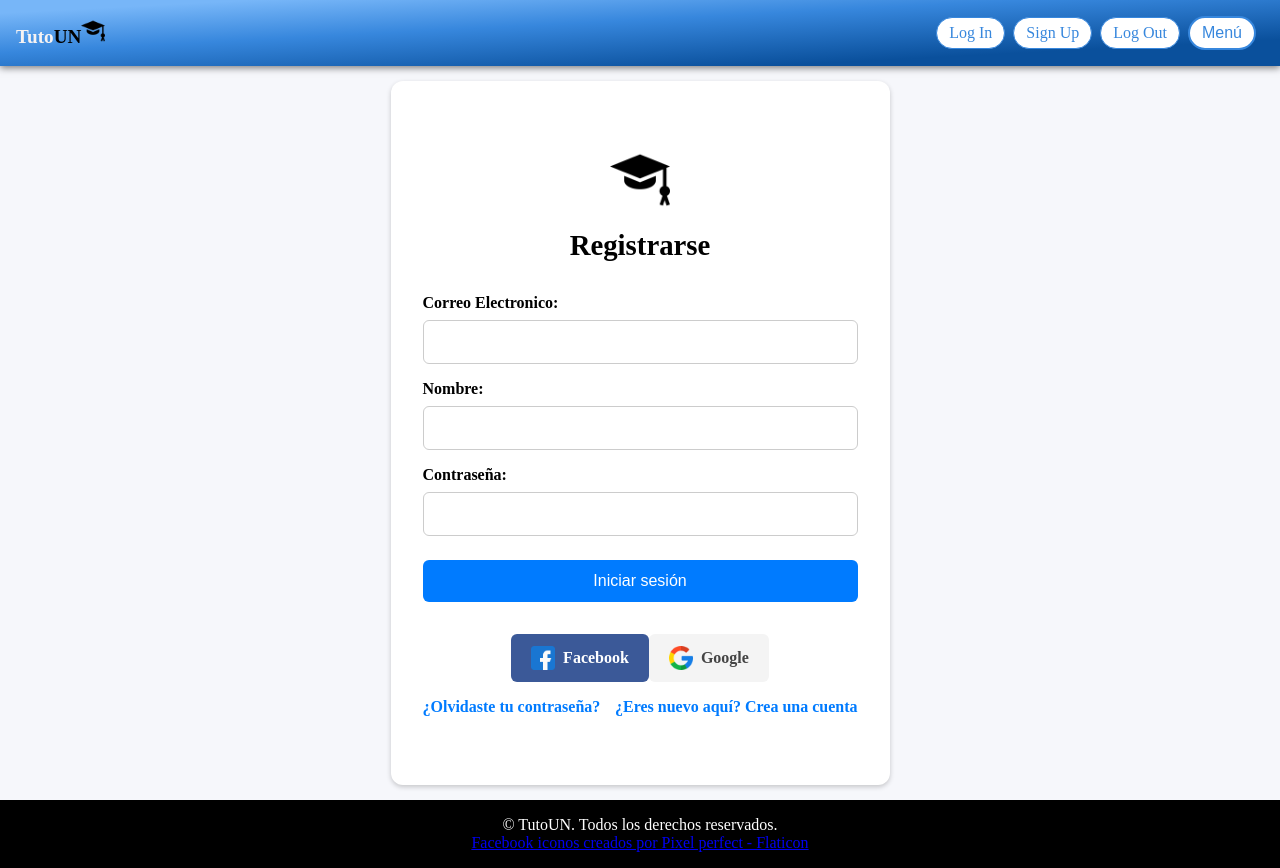
After one commit to federicoGuerrerot/ppi_10, a Django app: page /users/signup/ in a window 1280 px wide. The commit adds this page. Run offline with Django 4.2, Linux system fonts and the light colour scheme.

Commit message:
mejoras viastas

```diff
--- a/core/templates/core/base.html
+++ b/core/templates/core/base.html
@@ -137,7 +137,8 @@
 
         <div class="buttons">
             <a href="/users/login/" class="button">Log In</a>
-            <a href="/signup/" class="button">Sign Up</a>
+            <a href="/users/signup/" class="button">Sign Up</a>
+            <a href="/users/logout/" class="button">Log Out</a>
             <div class="dropdown">
                 <button class="dropdown-toggle">Menú</button>
                 <div class="dropdown-menu">
--- a/tutorias/templates/solicitarTutoria.html
+++ b/tutorias/templates/solicitarTutoria.html
@@ -99,10 +99,10 @@
         </select>
 
         <label for="Nombre">Tema o concepto a tratar:</label>
-        <textarea name="Nombre" id="Nombre" rows="3" required readonly></textarea>
+        <textarea name="Nombre" id="Nombre" rows="3" required></textarea>
 
         <label for="comentarios">Comentarios adicionales (opcional):</label>
-        <textarea name="comentarios" id="comentarios" rows="3" readonly></textarea>
+        <textarea name="comentarios" id="comentarios" rows="3"></textarea>
 
         <button class="envio">
             Enviar
--- a/tutorias/templates/tutorias.html
+++ b/tutorias/templates/tutorias.html
@@ -10,7 +10,12 @@
     {% for tutoria in listatutorias %}
 
     <div class="containerTutoria">
+        <label for="Tema">Tema:</label>
         <a href="{% url 'detalleTutoria' tutoria.id %}">
+            <h1>{{tutoria.Tema}}</h1>
+        </a>
+        <label for="Tema">Nombre:</label>
+        <a>
             <h1>{{tutoria.Nombre}}</h1>
         </a>
     </div>
--- a/tutorias/urls.py
+++ b/tutorias/urls.py
@@ -2,7 +2,7 @@ from django.urls import path
 from . import views
 
 urlpatterns = [
-    path('tutorias/<str:email>', views.tutorias, name='tutorias'),
+    path('tutorias/<str:id>', views.tutorias, name='tutorias'),
     path('detalle_tutoria/<str:tutoria_id>', views.detalle_tutoria, name='detalleTutoria'),
     path('solicitarTutoria/<str:emailtutor>/<str:emailestudiante>', views.solicitarTutoria, name='solicitarTutoria'),
     path('eliminar_tutoria/', views.eliminar_tutoria),
--- /dev/null
+++ b/users/templates/users/singup.html
@@ -0,0 +1,182 @@
+{% extends 'core/base.html' %}
+
+{% block title %}
+    Iniciar sesión - TutoUN
+{% endblock %}
+
+{% load static %}
+
+{% block content %}
+
+{% if messages %}
+    {% for message in messages %}
+        <p class="error-message">{{ message }}</p>
+    {% endfor %}
+{% endif %}
+
+    <style>
+        body {
+            background-color: #f6f7fb;
+        }
+
+        .login-icon {
+        width: 60px;
+        height: auto;
+        margin-bottom: 0px;
+    }
+        .login-container {
+            display: flex;
+            flex-direction: column;
+            align-items: center;
+            justify-content: center;
+            margin: 15px auto;
+            min-height: 80vh;
+            background-color: white;
+            max-width: 435px;
+            border-radius: 12px;
+            box-shadow: 0 2px 5px rgba(0, 0, 0, 0.2);
+            padding: 2rem;
+        }
+
+        h1 {
+            font-size: 1.8em;
+            margin-bottom: 1.5rem;
+        }
+
+        .login-container form {
+            display: flex;
+            flex-direction: column;
+            width: 100%;
+        }
+
+        .login-container label {
+            margin: 0.5rem 0;
+            font-weight: bold;
+        }
+
+        .login-container input {
+            margin-bottom: 0.5rem;
+            padding: 0.75rem;
+            border: 1px solid #ccc;
+            border-radius: 6px;
+            font-size: 16px;
+        }
+
+        .login-container button {
+            background-color: #007bff;
+            color: white;
+            border: none;
+            padding: 0.75rem;
+            cursor: pointer;
+            margin-bottom: 1rem;
+            margin-top: 1rem;
+            border-radius: 6px;
+            font-size: 16px;
+        }
+
+        .login-container button:hover {
+            background-color: #0056b3;
+        }
+
+        .social-login-buttons {
+            display: flex;
+            justify-content: space-between;
+            margin: 1rem 0;
+        }
+
+        .social-login-button {
+            display: flex;
+            align-items: center;
+            justify-content: center;
+            padding: 0.75rem 1.25rem;
+            text-decoration: none;
+            font-size: 16px;
+            font-weight: bold;
+            border-radius: 6px;
+            text-align: center;
+            vertical-align: middle;
+            cursor: pointer;
+            transition: background-color 0.2s;
+        }
+
+        .icon {
+            width: 24px;
+            height: auto;
+            margin-right: 8px;
+            vertical-align: middle;
+        }
+
+        .facebook-button {
+            color: white;
+            background-color: #3B5998;
+        }
+
+        .facebook-button:hover {
+            color: white;
+            background-color: #304572;
+        }
+
+        .google-button {
+            color: #444;
+            background-color: #F4F4F4;
+        }
+
+        .google-button:hover {
+            background-color: #cbcbcb;
+        }
+
+        .extra-links {
+            display: flex;
+            justify-content: space-between;
+            width: 100%;
+        }
+
+        .extra-links a {
+            text-decoration: none;
+            color: #007bff;
+            font-weight: bold;
+        }
+
+        .extra-links a:hover {
+            text-decoration: underline;
+        }
+
+        .error-message {
+        color: red;
+        text-align: center;
+        font-weight: bold;
+        margin-bottom: 1rem;
+        }
+
+    </style>
+
+    <div class="login-container">
+        <img src="{% static 'grado.png' %}" alt="Icon" class="login-icon">
+        <h1>Registrarse</h1>
+        <form method="POST" action="{% url 'users:login' %}">
+            {% csrf_token %}
+            <label for="username">Correo Electronico:</label>
+            <input type="text" name="username" id="username" required>
+            <label for="name">Nombre:</label>
+            <input type="text" name="name" id="name" required>
+            <label for="password">Contraseña:</label>
+            <input type="password" name="password" id="password" required>
+            <button type="submit">Iniciar sesión</button>
+        </form>
+        <div class="social-login-buttons">
+            <a href="{}" class="social-login-button facebook-button">
+                <img src="{% static 'facebook.png' %}" alt="Facebook icon" class="icon"> Facebook
+            </a>
+            <a href="{}" class="social-login-button google-button">
+                <img src="{% static 'google.png' %}" alt="Google icon" class="icon"> Google
+            </a>
+        </div>
+
+        <div class="extra-links">
+            <a href="{}">¿Olvidaste tu contraseña?</a>
+            <a href="{}">¿Eres nuevo aquí? Crea una cuenta</a>
+        </div>
+
+    </div>
+
+{% endblock %}
--- a/users/urls.py
+++ b/users/urls.py
@@ -4,5 +4,7 @@ from . import views
 app_name = 'users'
 urlpatterns = [
     path('login/', views.user_login, name='login'),
+    path('signup/', views.user_singup, name='signup'),
+    path('logout/', views.logout_view, name='logout'),
     # Agregar otras rutas aquí
 ]
--- a/users/views.py
+++ b/users/views.py
@@ -11,7 +11,7 @@ def user_login(request):
         user = authenticate(request, username=username, password=password)
         if user is not None:
             login(request, user)
-            return redirect('../..')  # Reemplazar 'core:home' con la vista de la página principal en tu proyecto '../../tutorias/'+str(user.id)
+            return redirect('../..')
         else:
             # Mensaje de error si las credenciales son incorrectas
             messages.error(request, 'Nombre de usuario o contraseña incorrecta')
@@ -22,7 +22,7 @@ def user_singup(request):
         username = request.POST['username']
         name = request.POST['name']
         password = request.POST['password']
-        user = authenticate(request, username=username, password=password)
+        user = authenticate(request, username=username, nombre=name, password=password)
         try:
             user = get_user_model().objects.create(
                 email=username,
@@ -36,9 +36,9 @@ def user_singup(request):
         except Exception as e:
             print(e)
             return JsonResponse({'detail': f'{e}'})
-    return render(request, 'users/login.html')
+    return render(request, 'users/singup.html')
 
 
 def logout_view(request):
     logout(request)
-    return redirect('core:home')
+    return redirect('home')
```
Also changed, not shown: db.sqlite3.
